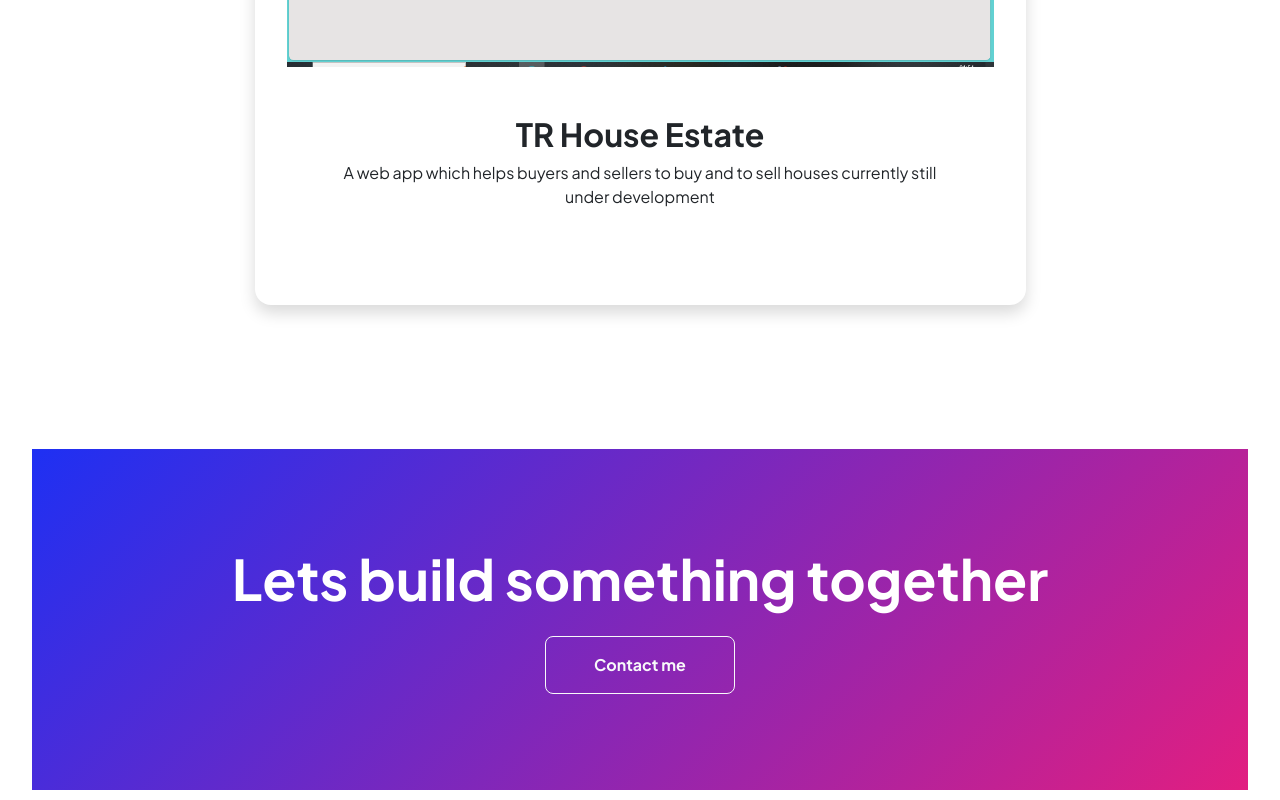
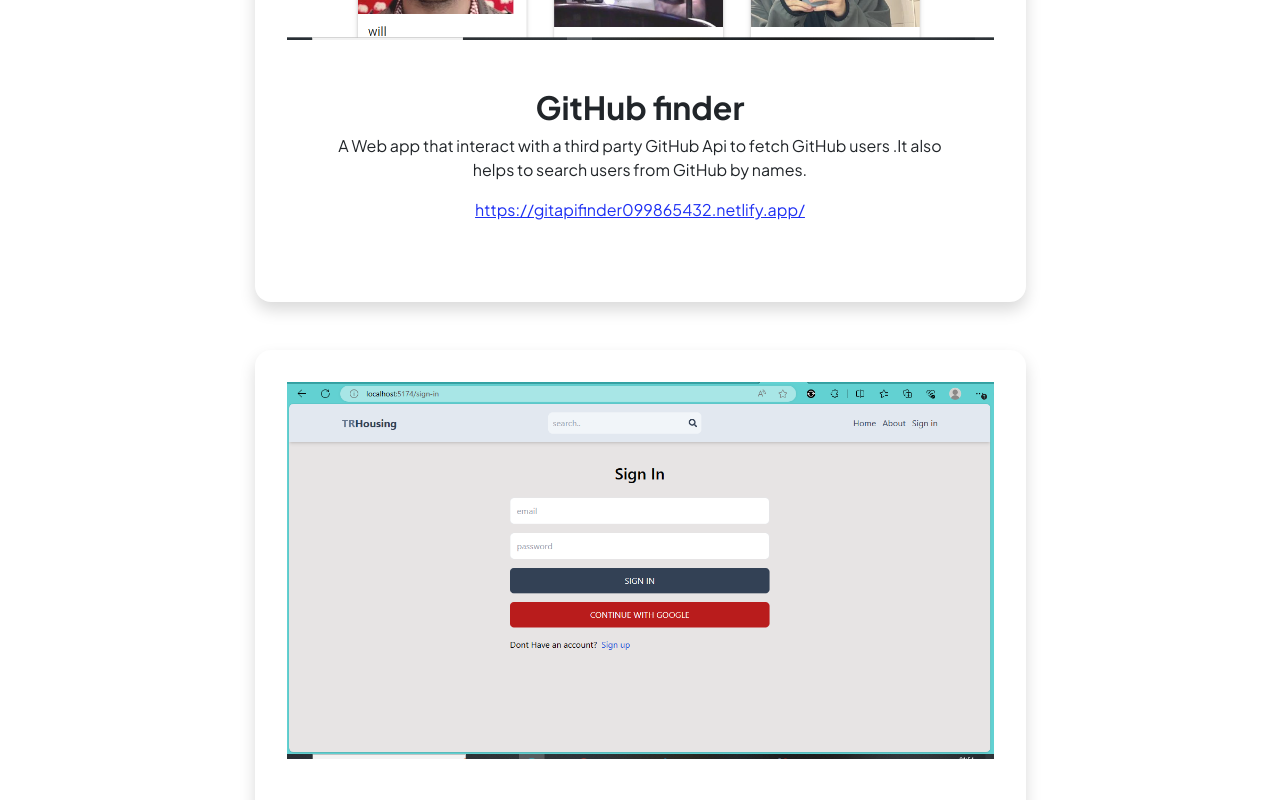
Before and after one commit to PLThabangR/TR-Portfolio, a React (Vite) app: page /projects in a window 1280 px wide. Shown: the part 3840-4640 px from the top of the page. Built offline with nearby package versions, Linux system fonts and the light colour scheme.

Commit message:
added the git hub finder project

```diff
--- a/src/components/Project.jsx
+++ b/src/components/Project.jsx
@@ -5,6 +5,7 @@ import imageGen from '../assets/imageGen.png'
 import aisum from '../assets/aisum.png';
 import pass from '../assets/pass.png';
 import estate from '../assets/estatee.png';
+import gitf from '../assets/gitf.png';;
 import { Link }  from 'react-router-dom'
 const Project = () => {
   return (
@@ -99,10 +100,27 @@ const Project = () => {
 
     <div className="card overflow-hidden shadow rounded-4 border-0  mb-5">
     <div className="card-body p-0">
+    <img className="img-fluid" src={gitf} alt="..." />
+        <div className="d-flex align-items-center">
+            <div className="p-5">
+                <h2 className="fw-bolder">GitHub finder</h2>
+                <p>A Web app that interact with a third party
+                GitHub Api to fetch GitHub users .It also
+                helps to search users from GitHub by names.
+
+                </p>
+                <a href="https://gitapifinder099865432.netlify.app/">https://gitapifinder099865432.netlify.app/</a>
+            </div>
+
+        </div>
+    </div>
+</div>
+    <div className="card overflow-hidden shadow rounded-4 border-0  mb-5">
+    <div className="card-body p-0">
     <img className="img-fluid" src={estate} alt="..." />
         <div className="d-flex align-items-center">
             <div className="p-5">
-                <h2 className="fw-bolder">TR House Estate</h2>
+                <h2 className="fw-bolder">TR Housing</h2>
                 <p>A web app which helps buyers and sellers to buy and to sell houses currently still under development</p>
             </div>
 
```
Also changed, not shown: src/assets/gitf.png (added).
